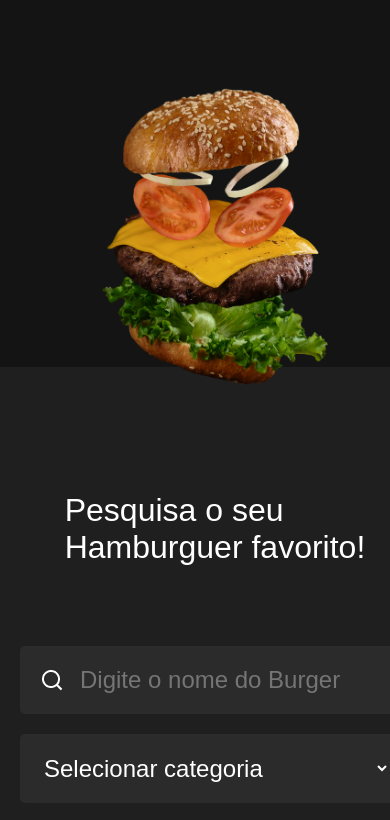
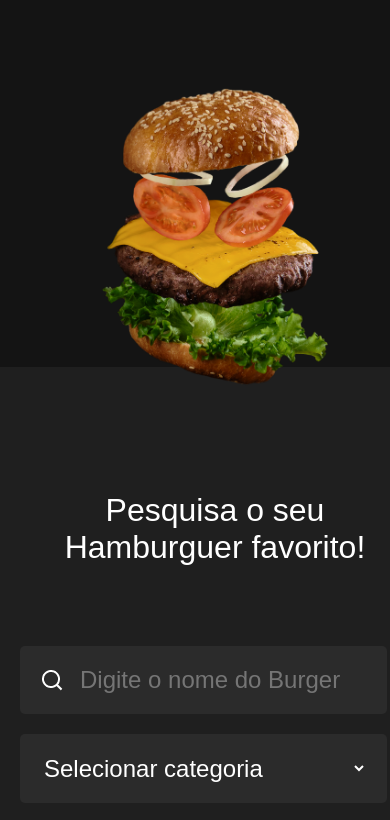
Before and after one commit to rodrigueszkkk/Projeto-B7Burger, a plain HTML site: page index.html in a window 390 px wide. Shown: the part 539-1359 px from the top of the page. Drawn offline with Linux system fonts and the light colour scheme; a web font is replaced by a local one.

Commit message:
fix search

```diff
--- a/assets/style.css
+++ b/assets/style.css
@@ -162,9 +162,13 @@ header .menu-icon div{
     font-size: 32px;
     font-weight: 500;
     text-align: start;
+    width: 100%;
+
 }
 .search .sides{
     display: flex;
+    justify-content: space-between;
+    width: 100%;
     margin-top: 30px;
     gap: 100px;
 }
@@ -174,7 +178,7 @@ header .menu-icon div{
 }
 .search input,
 .search select{
-    width: 100%;
+    width: 94%;
     background-color: #2b2b2b;
     color: #fff;
     font-size: 24px;
@@ -228,6 +232,9 @@ header .menu-icon div{
         padding-bottom: 30px;
 
     }
+    .search .title {
+        text-align: center;
+    }
     .search .sides{
         flex-direction: column;
         gap: 20px;
```
